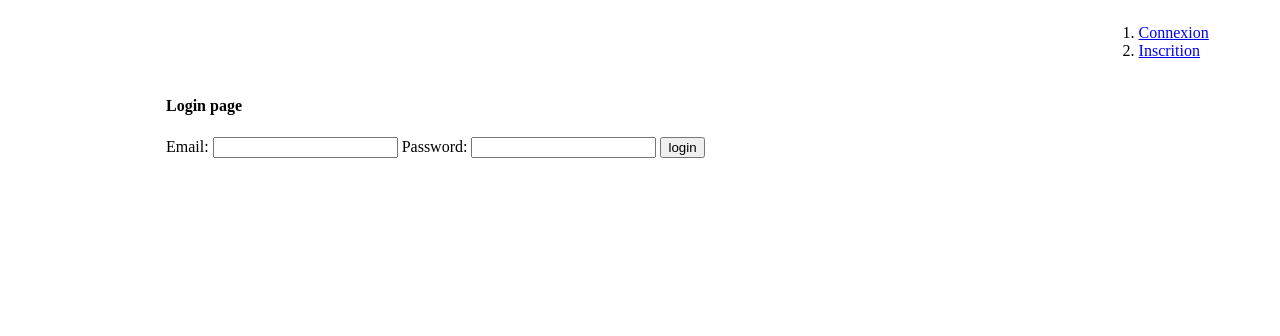
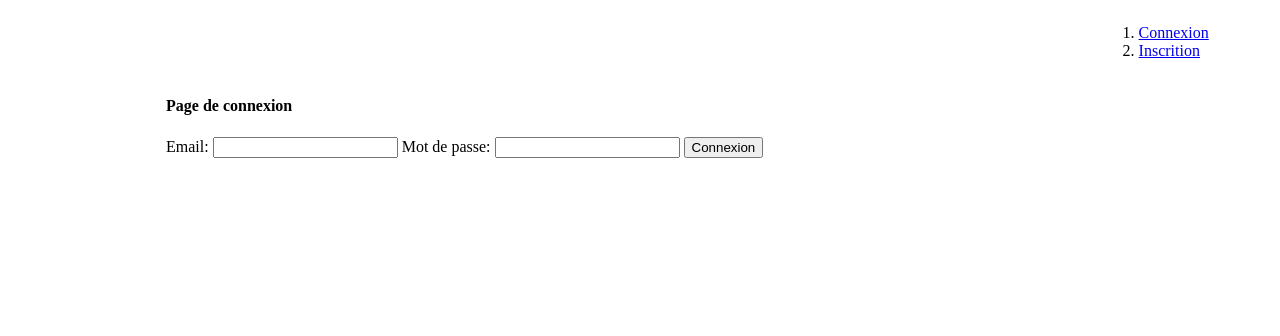
Before and after one commit to AntoineGonzalez/knp-taste, a Symfony app: template apps/backend/templates/login/index.html.twig in a window 1280 px wide. Shown: the top 336 px of the page. Run offline with Twig, Linux system fonts and the light colour scheme; the template is opened without the code that fills it, so the values that code supplies are empty; some libraries are stand-ins or nearby versions.

Commit message:
refactoring: uniformization of displayed text language

```diff
--- a/apps/backend/src/Controller/CourseController.php
+++ b/apps/backend/src/Controller/CourseController.php
@@ -30,7 +30,7 @@ class CourseController extends AbstractController
 
         $form = $this->createFormBuilder()
             ->add('name', TextType::class, [
-                'label' => "Course name",
+                'label' => "Intitullé du cours",
                 'required' => true,
             ])
             ->add('videoUrl', UrlType::class, [
--- a/apps/backend/templates/course/create.html.twig
+++ b/apps/backend/templates/course/create.html.twig
@@ -5,7 +5,7 @@
 {% endblock %}
 {% block main %}
     <h4>
-        Create new course
+        Poster un nouveau cour
     </h4>
 
     {{ form(form) }}
--- a/apps/backend/templates/course/index.html.twig
+++ b/apps/backend/templates/course/index.html.twig
@@ -13,9 +13,9 @@
             align-items:center;"
         >
             <h4>
-                Course List
+                Listes de cours
             </h4>
-            <a href="/course/create"> Create new course</a>
+            <a href="/course/create">Poster un nouveau cour</a>
         </header>
         <body></body>
 
--- a/apps/backend/templates/login/index.html.twig
+++ b/apps/backend/templates/login/index.html.twig
@@ -5,7 +5,7 @@
 {% endblock %}
 {% block main %}
     <h4>
-        Login page
+        Page de connexion
     </h4>
 
     {% if error %}
@@ -21,14 +21,14 @@
         <input type="text" id="username" name="_username" value="{{ last_username }}" />
 
         <label for="password">
-            Password:
+            Mot de passe:
         </label>
         <input type="password" id="password" name="_password" />
 
         <input type="hidden" name="_csrf_token" value="{{ csrf_token('authenticate') }}" />
 
         <button type="submit">
-            login
+            Connexion
         </button>
     </form>
 {% endblock %}
--- a/apps/backend/templates/registration/index.html.twig
+++ b/apps/backend/templates/registration/index.html.twig
@@ -1,11 +1,11 @@
 {% extends "base.html.twig" %}
 
 {% block title %}
-    Sign in
+    Inscription
 {% endblock %}
 {% block main %}
     <h4>
-        Sign in
+        Inscription
     </h4>
 
     {{ form(form) }}
```
